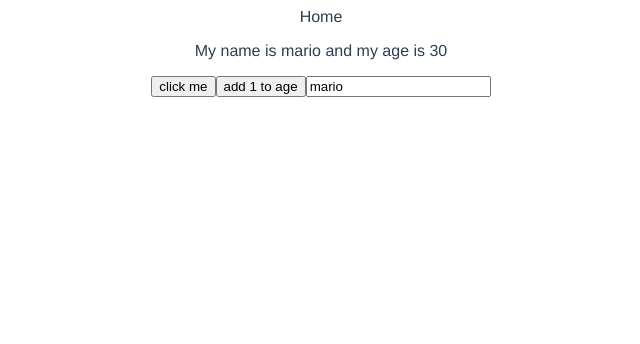
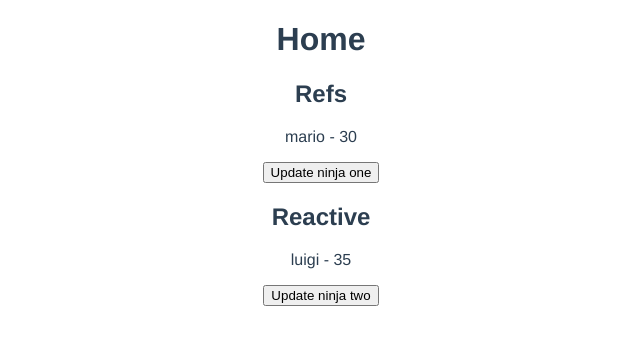
Before and after one commit to angel-sinn/PL_vue-blog, a Vue app: page / in a window 1280 px wide. Shown: the top 344 px of the page, without its empty margins (319-959 px from the left). Built offline with nearby package versions, Linux system fonts and the light colour scheme.

Commit message:
Refs vs reactive

```diff
--- a/src/views/Home.vue
+++ b/src/views/Home.vue
@@ -1,33 +1,38 @@
 <template>
   <div class="home">
-    Home
-    <p>My name is {{ name }} and my age is {{ age }}</p>
-    <button @click="handleClick">click me</button>
-    <button @click="age++">add 1 to age</button>
-    <input type="text" v-model="name">
+    <h1>Home</h1>
+    <h2>Refs</h2>
+    <p>{{ ninjaOne.name }} - {{ ninjaOne.age }}</p>
+    <button @click="updateNinjaOne">Update ninja one</button>
+    <h2>Reactive</h2>
+    <p>{{ ninjaTwo.name }} - {{ ninjaTwo.age }}</p>
+    <button @click="updateNinjaTwo">Update ninja two</button>
   </div>
 </template>
 
 <script>
-import { ref } from 'vue'
+import { ref, reactive } from 'vue'
 
 export default {
   name: 'Home',
   // composition api - variables not reactive by default, but can use refs to make it reactive
   setup() {
+    const ninjaOne = ref({ name: 'mario', age: 30 })
+    const ninjaTwo = reactive({ name: 'luigi', age: 35 })
 
-    // const p = ref(null)
-
-    const name = ref('mario')
-    const age = ref(30)
-
-    const handleClick = () => {
+    // refs
+    const updateNinjaOne = () => {
       // need to use .value to change it (only inside setup)
-      name.value = 'luigi'
-      age.value = 35
+      ninjaOne.value.age = 40
     }
 
-    return {name, age, handleClick}
+    // reactive - doesn't work with primitive values
+    const updateNinjaTwo = () => {
+      // can access properties directly on it, no need to use .value
+      ninjaTwo.age = 45
+    }
+
+    return { ninjaOne, updateNinjaOne, ninjaTwo, updateNinjaTwo }
   },
 }
 </script>
```
